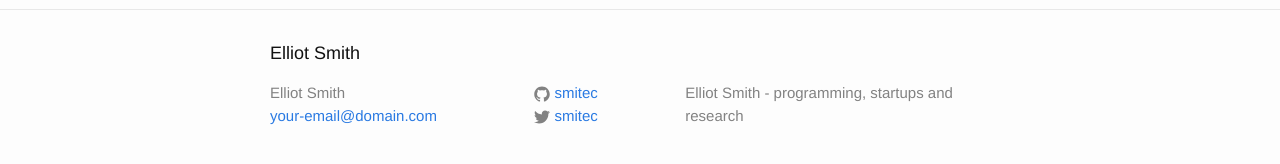
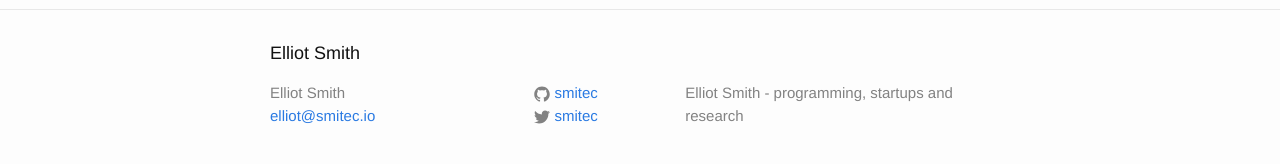
Before and after one commit to smitec/blog, a Jekyll site: the page built from about.md, in a window 1280 px wide. Shown: the part 506-670 px from the top of the page. Built offline with Jekyll 4.4.1, drawn with Linux system fonts in a browser that asks for light colours.

Commit message:
Updated email address

```diff
--- a/_config.yml
+++ b/_config.yml
@@ -1,6 +1,6 @@
 # Site settings
 title: Elliot Smith
-email: your-email@domain.com
+email: elliot@smitec.io
 description: > # this means to ignore newlines until "baseurl:"
     Elliot Smith - programming, startups and research
 baseurl: "" # the subpath of your site, e.g. /blog/
```
